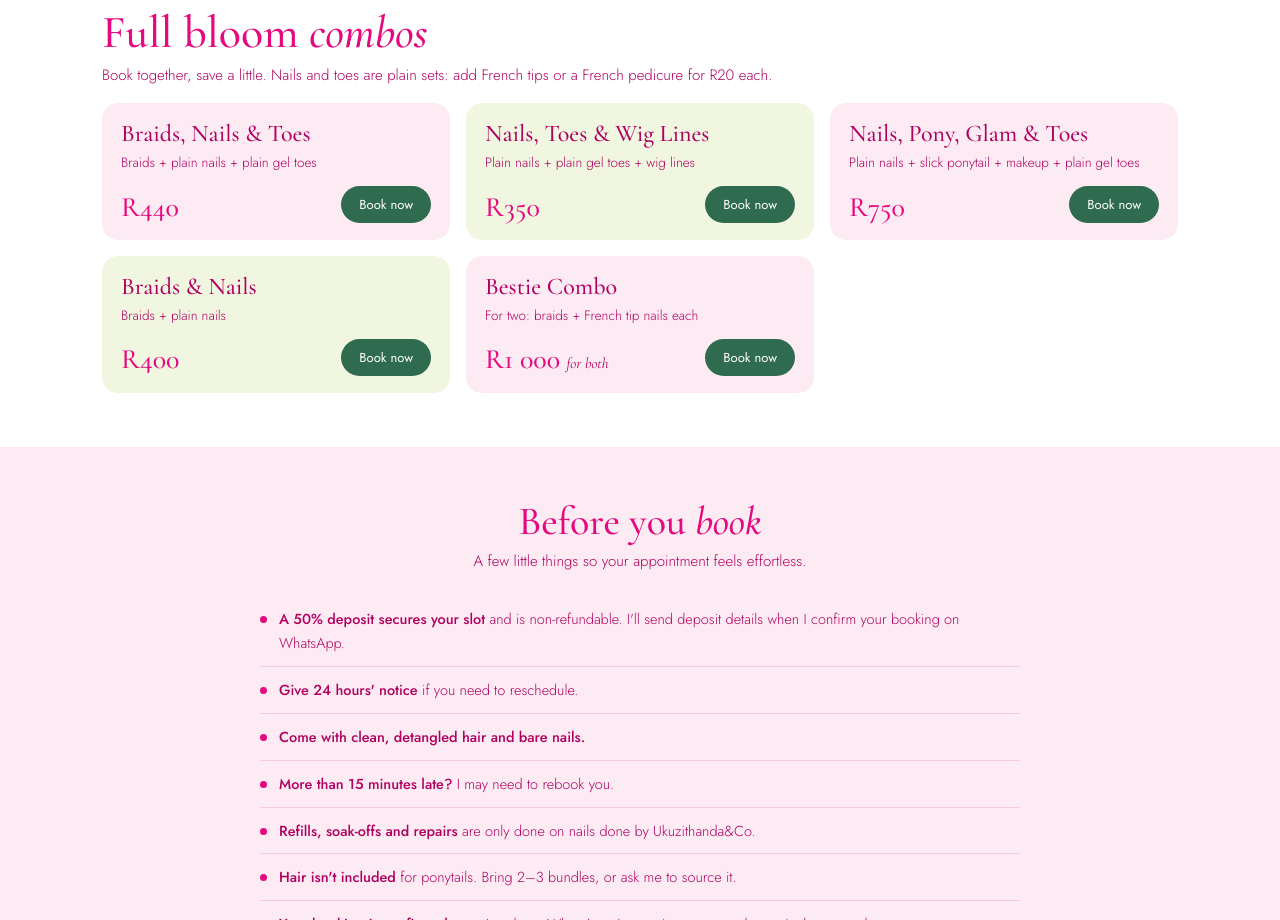
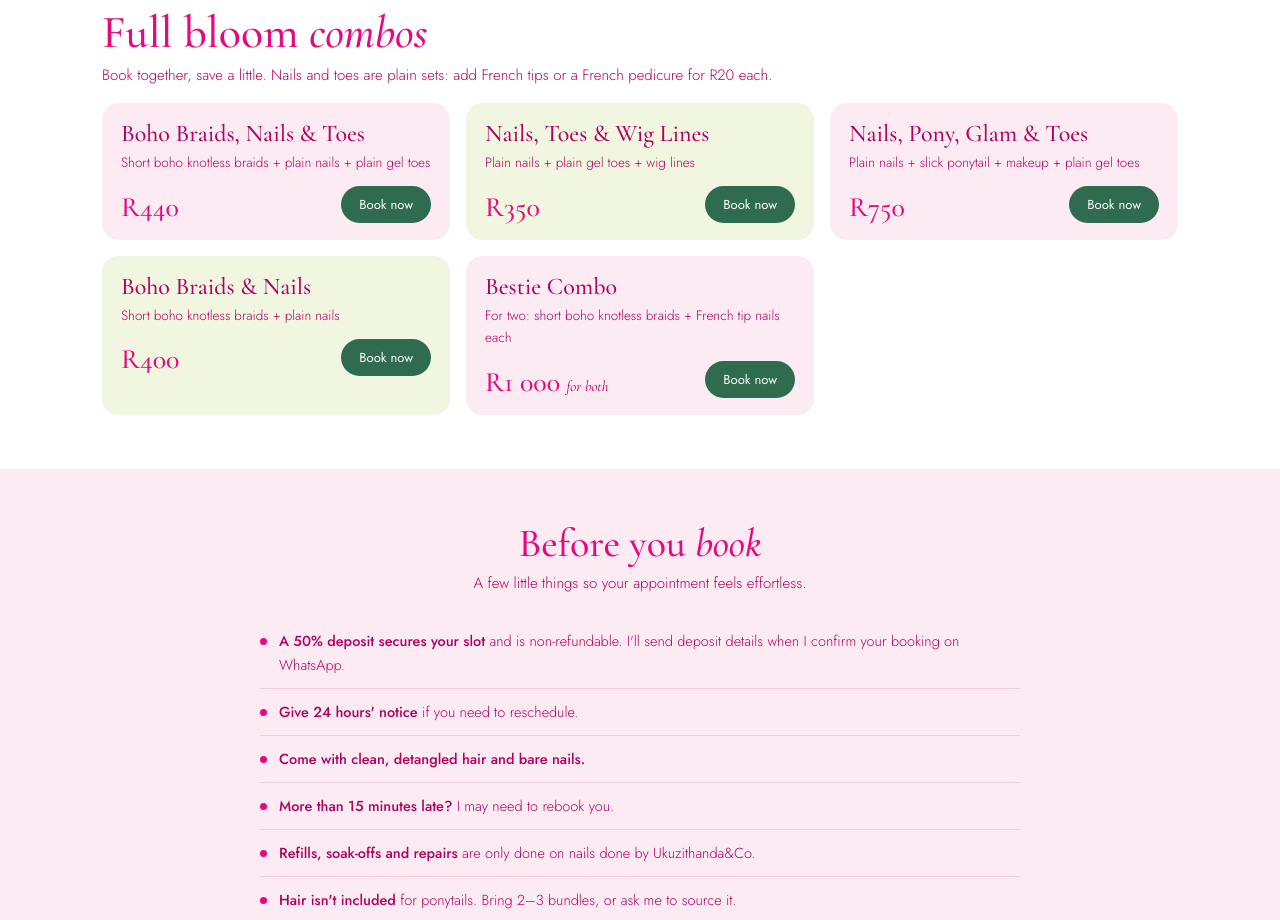
Before and after one commit to ukuzithandaco/ukuzithandaco.github.io, a plain HTML site: page index.html in a window 1280 px wide. Shown: the part 3807-4727 px from the top of the page. Drawn offline with nearby package versions, Linux system fonts and the light colour scheme.

Commit message:
Combos: short boho knotless braids; combo 3 takes 6.5 hours
Co-Authored-By: Claude Opus 5.5 <noreply@anthropic.com>
Claude-Session: https://claude.ai/code/session_01RWRP7TuCKmjMBXyfacPQrF

```diff
--- a/index.html
+++ b/index.html
@@ -441,11 +441,11 @@ const SECTIONS = [
    blurb:"Book together, save a little. Nails and toes are plain sets: add French tips or a French pedicure for R20 each.",
    gallery:[],
    groups:[{items:[
-     {name:"Braids, Nails & Toes", desc:"Braids + plain nails + plain gel toes", price:440, mins:300, bundle:true, shapes:true, addons:["frenchMani","frenchPedi"]},
+     {name:"Boho Braids, Nails & Toes", desc:"Short boho knotless braids + plain nails + plain gel toes", price:440, mins:300, bundle:true, shapes:true, addons:["frenchMani","frenchPedi"]},
      {name:"Nails, Toes & Wig Lines", desc:"Plain nails + plain gel toes + wig lines", price:350, mins:210, bundle:true, shapes:true, addons:["frenchMani","frenchPedi"]},
-     {name:"Nails, Pony, Glam & Toes", desc:"Plain nails + slick ponytail + makeup + plain gel toes", price:750, mins:300, bundle:true, shapes:true, addons:["frenchMani","frenchPedi","length","wash","source"]},
-     {name:"Braids & Nails", desc:"Braids + plain nails", price:400, mins:270, bundle:true, shapes:true, addons:["frenchMani"]},
-     {name:"Bestie Combo", desc:"For two: braids + French tip nails each", price:1000, per:"for both", mins:480, bundle:true},
+     {name:"Nails, Pony, Glam & Toes", desc:"Plain nails + slick ponytail + makeup + plain gel toes", price:750, mins:390, bundle:true, shapes:true, addons:["frenchMani","frenchPedi","length","wash","source"]},
+     {name:"Boho Braids & Nails", desc:"Short boho knotless braids + plain nails", price:400, mins:270, bundle:true, shapes:true, addons:["frenchMani"]},
+     {name:"Bestie Combo", desc:"For two: short boho knotless braids + French tip nails each", price:1000, per:"for both", mins:480, bundle:true},
    ]}]},
 ];
 
```
